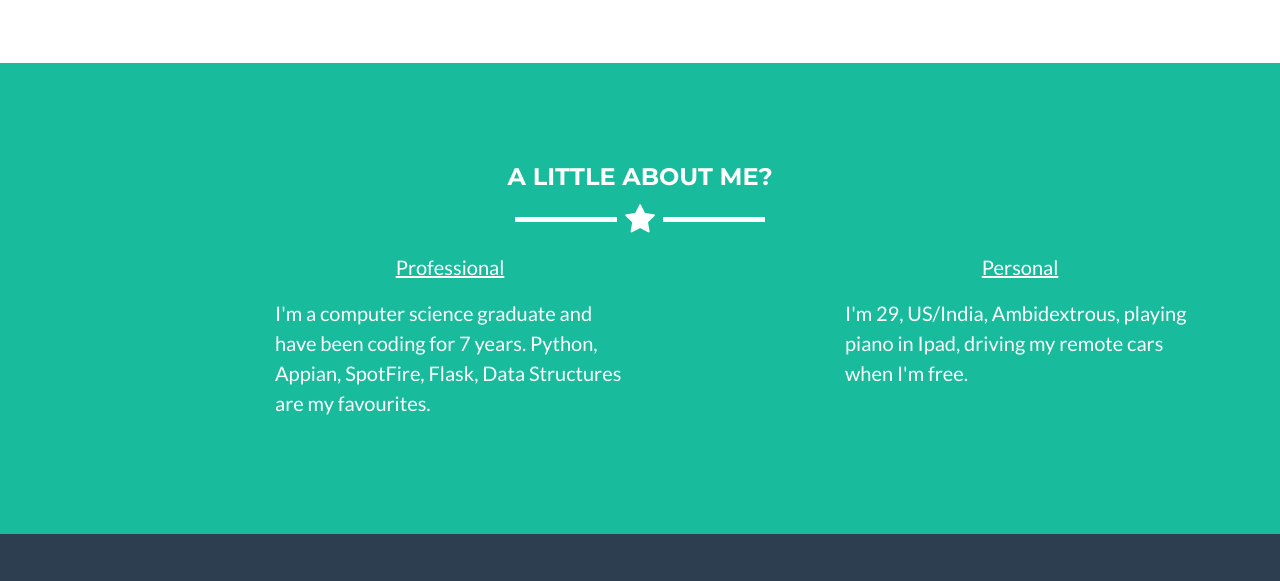
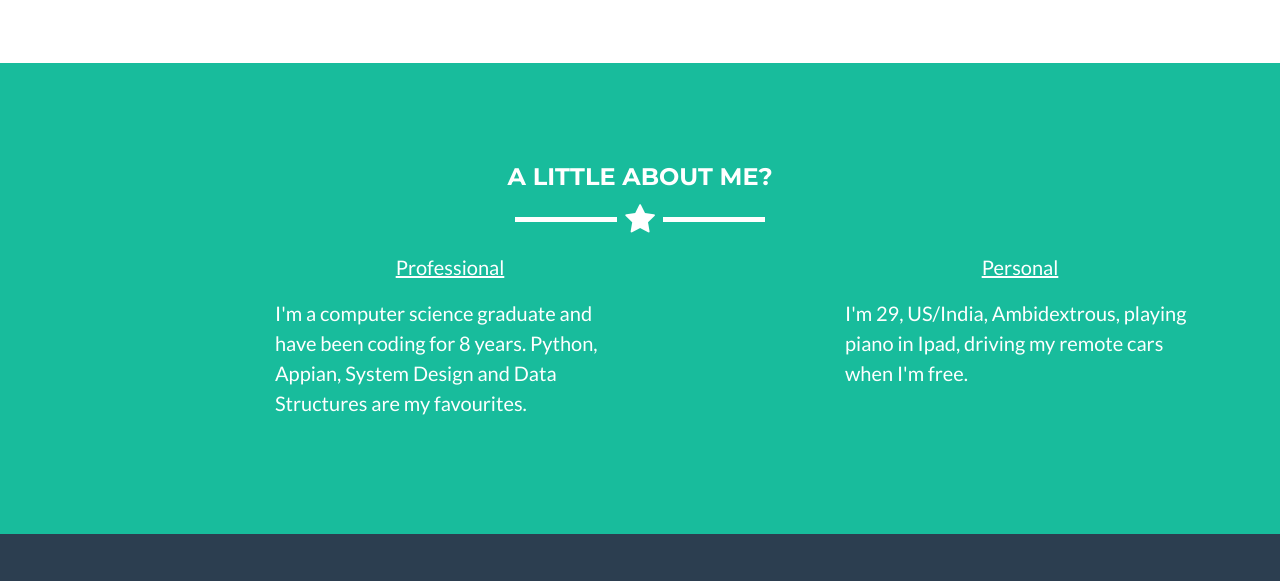
Before and after one commit to vishyarjun/vishyarjun.github.io, a website with bundled scripts: page index.html in a window 1280 px wide. Shown: the part 1542-2123 px from the top of the page. Built offline with nearby package versions, Linux system fonts and the light colour scheme.

Commit message:
Update index.html

```diff
--- a/index.html
+++ b/index.html
@@ -172,7 +172,7 @@
         <div class="row">
           <div class="col-lg-4 ml-auto">
             <p class="text-center"><u>Professional </u></p>
-            <p>I'm a computer science graduate and have been coding for 7 years. Python, Appian, SpotFire, Flask, Data Structures are my favourites.</p>
+            <p>I'm a computer science graduate and have been coding for 8 years. Python, Appian, System Design and Data Structures are my favourites.</p>
           </div>
           <div class="col-lg-4 ml-auto">
             <p class="text-center"><u>Personal </u></p>
```
